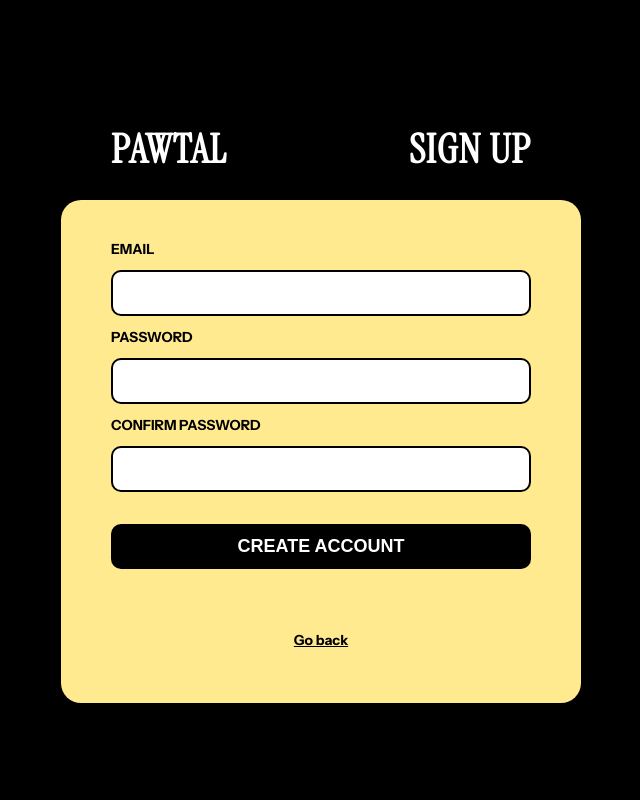
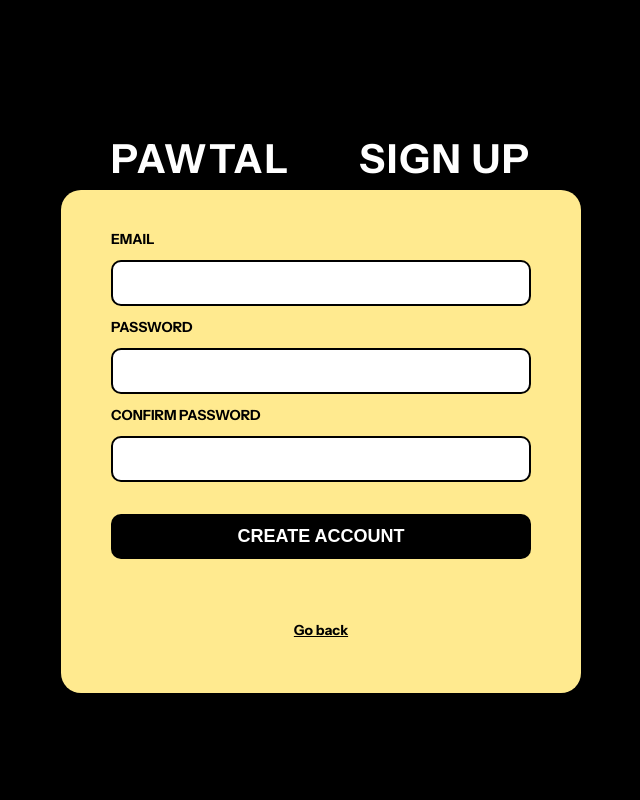
Before and after one commit to khuenguyen1701/pawtal, a Vue app: page /signup in a window 1280 px wide. Shown: the top 800 px of the page, without its empty margins (319-959 px from the left). Built offline with nearby package versions, Linux system fonts and the light colour scheme; no server answers.

Commit message:
signup fix

```diff
--- a/src/components/SignUp.vue
+++ b/src/components/SignUp.vue
@@ -1,24 +1,29 @@
 <template>
     <div class="login-container">
-    <!-- titles -->
+
+    <div class="signup-wrapper">
+      <!-- TITLES -->
       <div class="titles">
           <h1 class="title">PAWTAL</h1>
           <h1 class="title">SIGN UP</h1>
       </div>
 
-    <!-- signup card -->
+      <!-- SIGN-UP CARD -->
       <div class="card">
           <form class="form" @submit.prevent="handleSignUp">
-            <label>EMAIL</label>
+              <label class="label">EMAIL</label>
               <input type="email" v-model="email" required/>
 
-            <label>PASSWORD</label>
+              <label class="label">PASSWORD</label>
               <input type="password" v-model="password" required/>
 
-            <label>CONFIRM PASSWORD</label>
+              <label class="label">CONFIRM PASSWORD</label>
               <input type="password" v-model="confirmPassword" required/>
 
               <button class="login-btn">CREATE ACCOUNT</button>
+
+              <!-- ERROR CATCH BlOCK -->
+              <p v-if="errorMessage" class="error-message">{{ errorMessage }}</p>
 
               <p class="signup-text">
                   <!-- Already have an account? <a href="/login">Log in</a> -->
@@ -27,6 +32,7 @@
                   <a href="/home">Go back</a>
               </p>
           </form>
+      </div>
     </div>
     </div>
 </template>
@@ -43,7 +49,10 @@ const confirmPassword = ref('')
 const errorMessage = ref('')
 const router = useRouter()
 
+// SIGN-UP HANDLE
 const handleSignUp = async () => {
+  console.log("Attempting signup with:", email.value, password.value)
+
   errorMessage.value = ''
 
   // check password
@@ -59,9 +68,21 @@ const handleSignUp = async () => {
     // redirect home/login
     router.push('/')
   } catch (err) {
-    errorMessage.value = err.message
+    const code = err.code;
+
+    const messages = {
+      "auth/email-already-in-use": "This email is already registered. Try logging in!",
+      "auth/ invalid-email": "Please enter a valid email address.",
+      "auth/ weak-password": "Password must be at least 6 characters.",
+      "auth/ missing-password": "Please enter a password.",
+      "auth/ network-request-failed": "Network error. Please try again.",
+      "auth/operation-not-allowed": "Email/password sign-in is disabled in Firebase."
+    };
+
+    errorMessage.value = messages[code] || "Something went wrong. Please try again.";
   }
 }
+
 </script>
 
 
@@ -73,6 +94,13 @@ const handleSignUp = async () => {
   display: flex;
   flex-direction: column;
   justify-content: center;
+  align-items: center;
+}
+
+.signup-wrapper {
+  width: 420px;
+  display: flex;
+  flex-direction: column;
   align-items: center;
 }
 
@@ -88,15 +116,19 @@ const handleSignUp = async () => {
     width: 420px;
     display: flex;
     justify-content:space-between;
-    margin-bottom: 20px;
+    margin-bottom: -20px;
 }
 
 .title {
   font-size: 40px;
-  margin-bottom: 5px;
   font-weight: 800;
   color: white;
-  letter-spacing: 1px;
+  letter-spacing: 2px;
+  font-family: 'Instrument Sans', sans-serif;
+}
+
+.label {
+  font-family: 'Instrument Sans', sans-serif;
 }
 
 .highlight {
@@ -153,4 +185,11 @@ input {
   font-weight: 700;
   text-decoration: underline;
 }
+
+.error-message {
+  color: black;
+  margin-top: 10px;
+  font-weight: bold;
+  text-align: center;
+}
 </style>
--- a/src/firebase.js
+++ b/src/firebase.js
@@ -28,3 +28,5 @@ export const storage = getStorage(app);
 const auth = getAuth(app)
 
 export { auth }
+
+console.log("API KEY:", import.meta.env.VITE_FIREBASE_API_KEY)
--- a/src/router/index.js
+++ b/src/router/index.js
@@ -1,32 +1,45 @@
 import { createRouter, createWebHistory } from 'vue-router'
 
 import Home from '../components/LandingPage.vue'
-// import Login from '../components/Login.vue'
+import Login from '../components/Login.vue'
 import SignUp from '../components/SignUp.vue'
 import EventPage from '../components/EventPage.vue'
 import ManagePage from '../components/ManagePage.vue'
 import CreateEvent from '../components/CreateEvent.vue'
 
 const routes = [
-  { path: '/', redirect: '/signup' },
+  { path: '/', redirect: '/home' },
 
-  // { path: '/home', name: 'Home', component: Home },
+  { path: '/home',
+    name: 'Home',
+    component: Home,
+    // meta: {requiresGuest: true}
+  },
 
-  // { path: '/login', name: 'Login', component: Login },
   { path: '/signup',
     name: 'SignUp',
-    component: SignUp
+    component: SignUp ,
+    // meta: {requiresGuest: true}
   },
-  // { path: '/managepage',
-  //   name: 'ManagePage',
-  //   component: ManagePage
-  // },
-  // {
-  //   path: '/events/:id',
-  //   name: 'EventPage',
-  //   component: EventPage,
-  //   props: true,
-  // },
+
+  { path: '/login',
+    name: 'Login',
+    component: Login,
+    // meta: {requiresGuest: true}
+  },
+  { path: '/managepage',
+    name: 'ManagePage',
+    component: ManagePage,
+    // meta: {requiresAuth: true}
+  },
+
+  {
+    path: '/events/:id',
+    name: 'EventPage',
+    component: EventPage,
+    props: true,
+  },
+
   {
     path: '/org/create-event',
     name: 'CreateEvent',
```
Also changed, not shown: 1 other file (tests, documents, lock files or other folders). Lines whose indentation alone changed are shown as unchanged.
